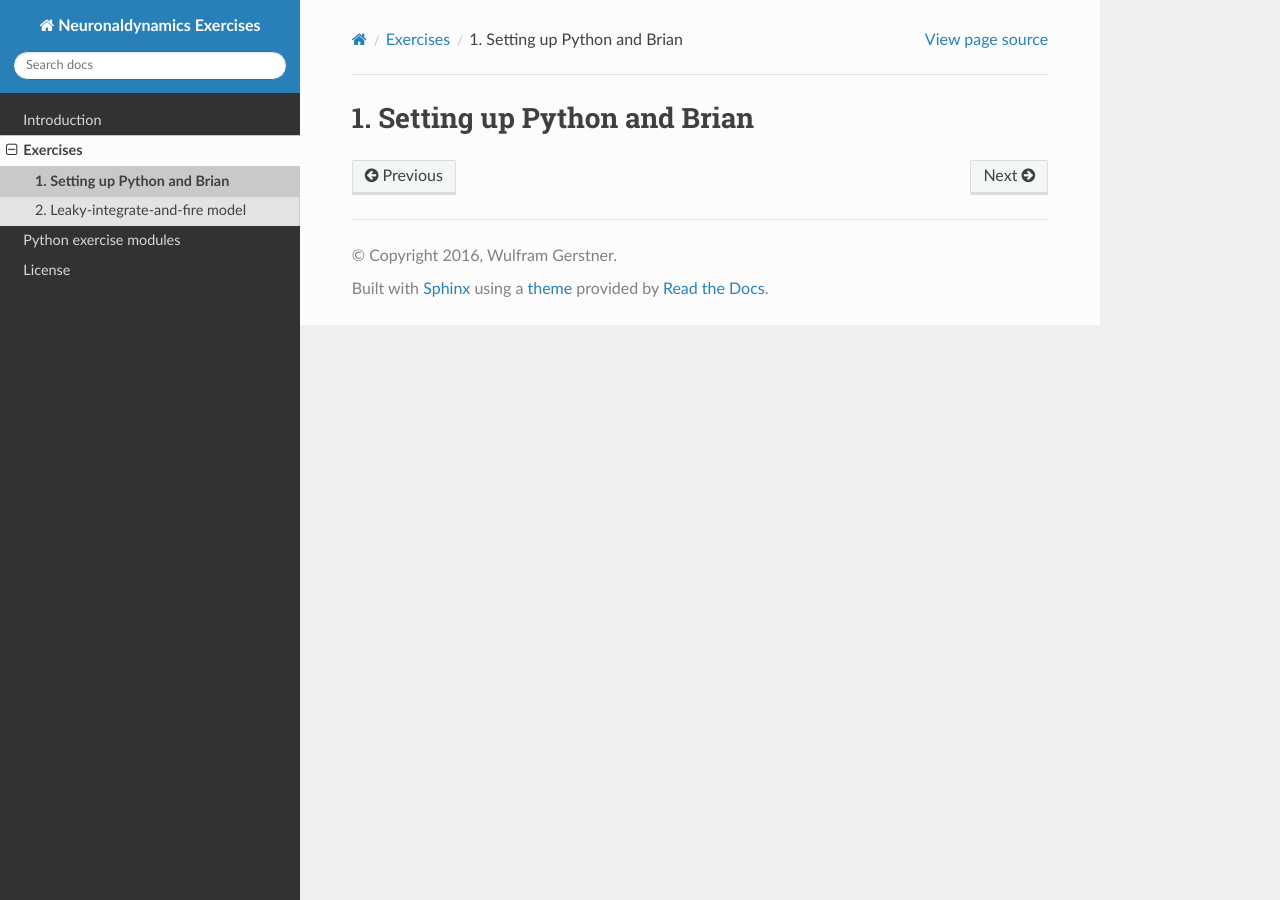
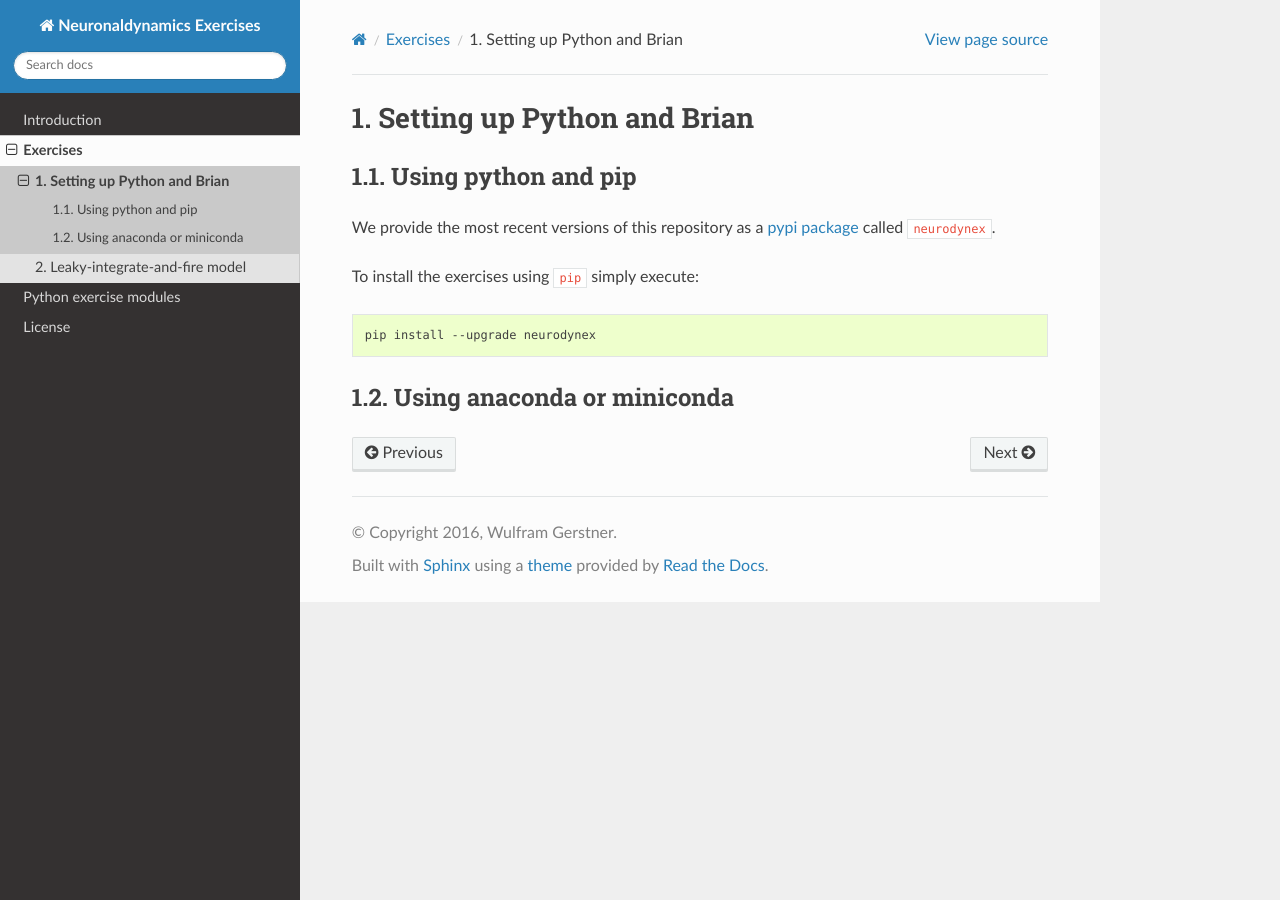
Before and after one commit to EPFL-LCN/neuronaldynamics-exercises, a Sphinx documentation site: the page built from doc/exercises/setup.rst, in a window 1280 px wide. Built offline with Sphinx 7.4.7 and the Read the Docs theme 2.0.0, drawn with Linux system fonts in a browser that asks for light colours; the version number could not be read and is left out.

Commit message:
moved exercises to docs

```diff
--- a/doc/exercises/setup.rst
+++ b/doc/exercises/setup.rst
@@ -1,2 +1,17 @@
 Setting up Python and Brian
 ===========================
+
+Using python and pip
+--------------------
+
+We provide the most recent versions of this repository as a `pypi package <https://pypi.python.org/pypi/neurodynex/>`__ called ``neurodynex``.
+
+To install the exercises using ``pip`` simply execute:
+
+.. code-block:: bash
+
+   pip install --upgrade neurodynex
+
+
+Using anaconda or miniconda
+---------------------------
--- a/doc/index.rst
+++ b/doc/index.rst
@@ -26,6 +26,6 @@ Indices and tables
 * :ref:`search`
 
 
-.. |Build Status| image:: https://travis-ci.org/EPFL-LCN/neuronaldynamics-exercises.svg?branch=brian2
+.. |Build Status| image:: https://travis-ci.org/EPFL-LCN/neuronaldynamics-exercises.svg?branch=master
    :target: https://travis-ci.org/EPFL-LCN/neuronaldynamics-exercises
 .. _Github: https://github.com/EPFL-LCN/neuronaldynamics-exercises
```
Also changed, not shown: 2 other files.
